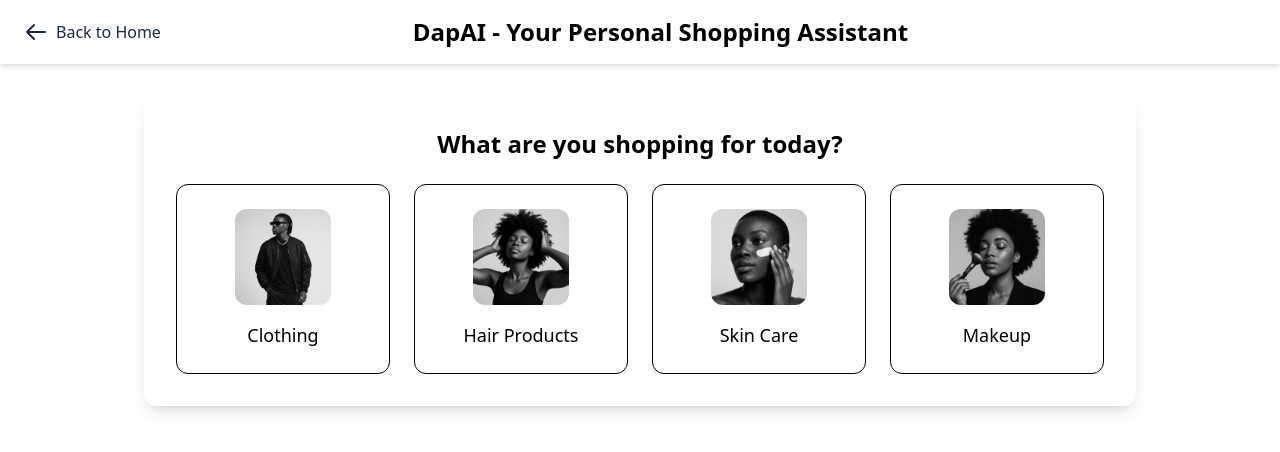
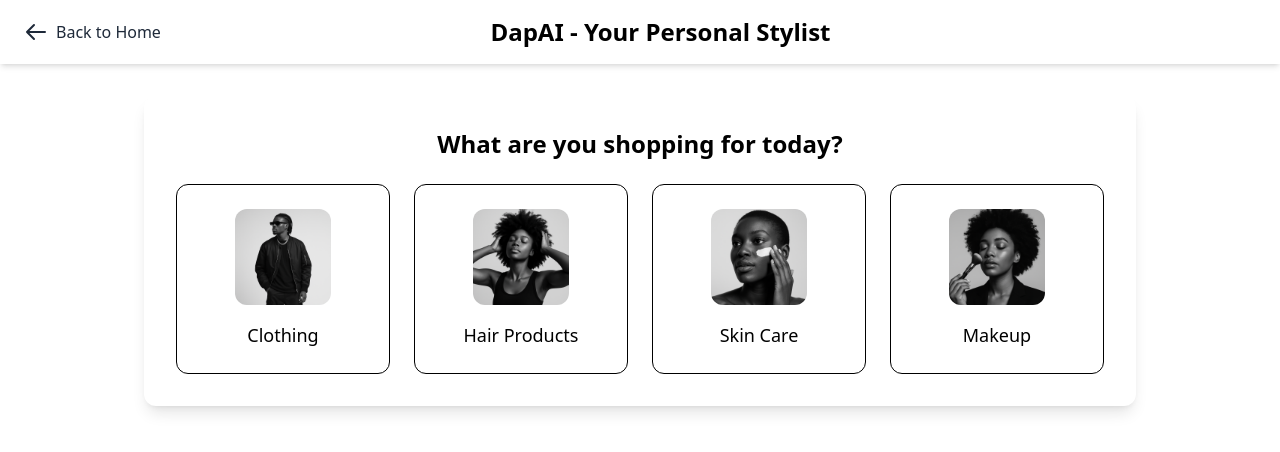
Before and after one commit to kingigbozuruike/dappr, a React (Vite) app: page /ai-assistant in a window 1280 px wide. Shown: the top 452 px of the page. Built offline with nearby package versions, Linux system fonts and the light colour scheme; a web font is replaced by a local one.

Commit message:
just changed ai sentence

```diff
--- a/src/components/AIAssistant.jsx
+++ b/src/components/AIAssistant.jsx
@@ -250,7 +250,7 @@ const AIAssistant = () => {
             </svg>
             Back to Home
           </button>
-          <h1 className="text-2xl font-bold text-center flex-1">DapAI - Your Personal Shopping Assistant</h1>
+          <h1 className="text-2xl font-bold text-center flex-1">DapAI - Your Personal Stylist</h1>
           <div className="w-24"></div>
         </div>
       </header>
```
